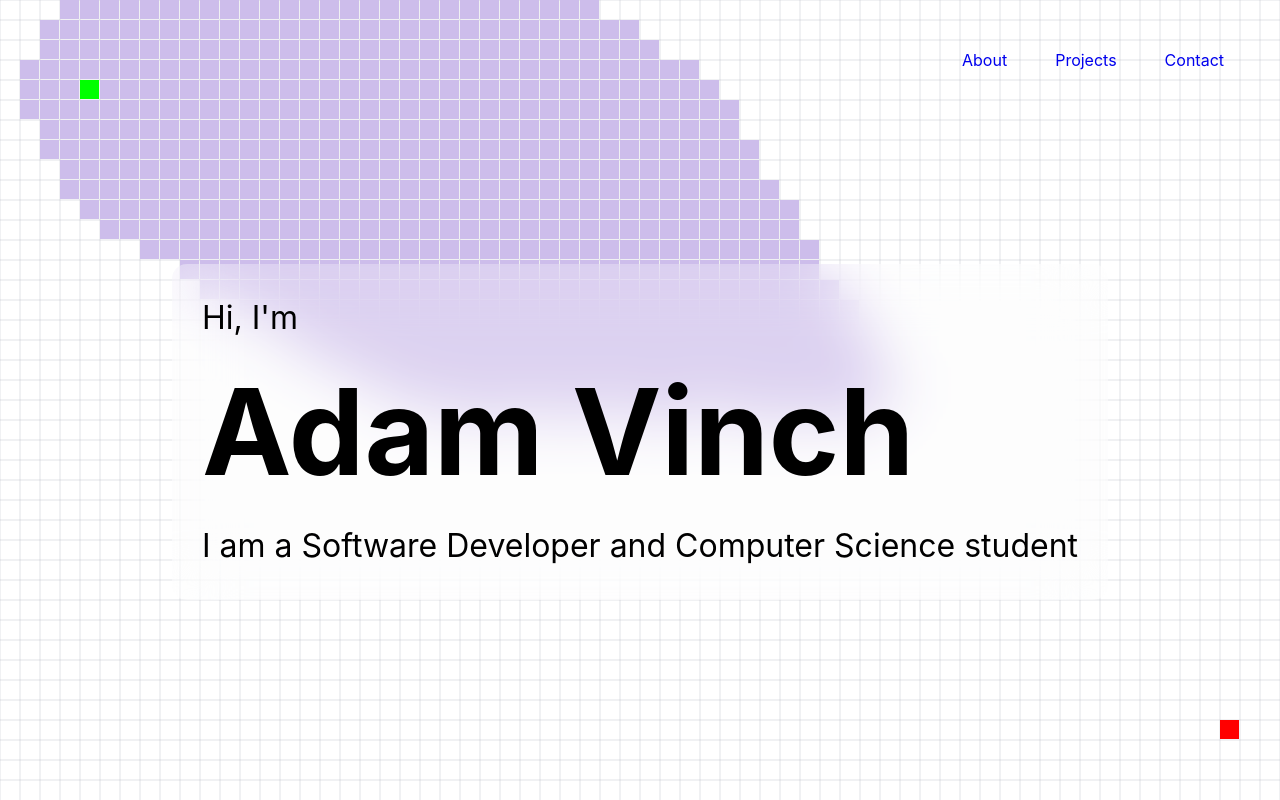
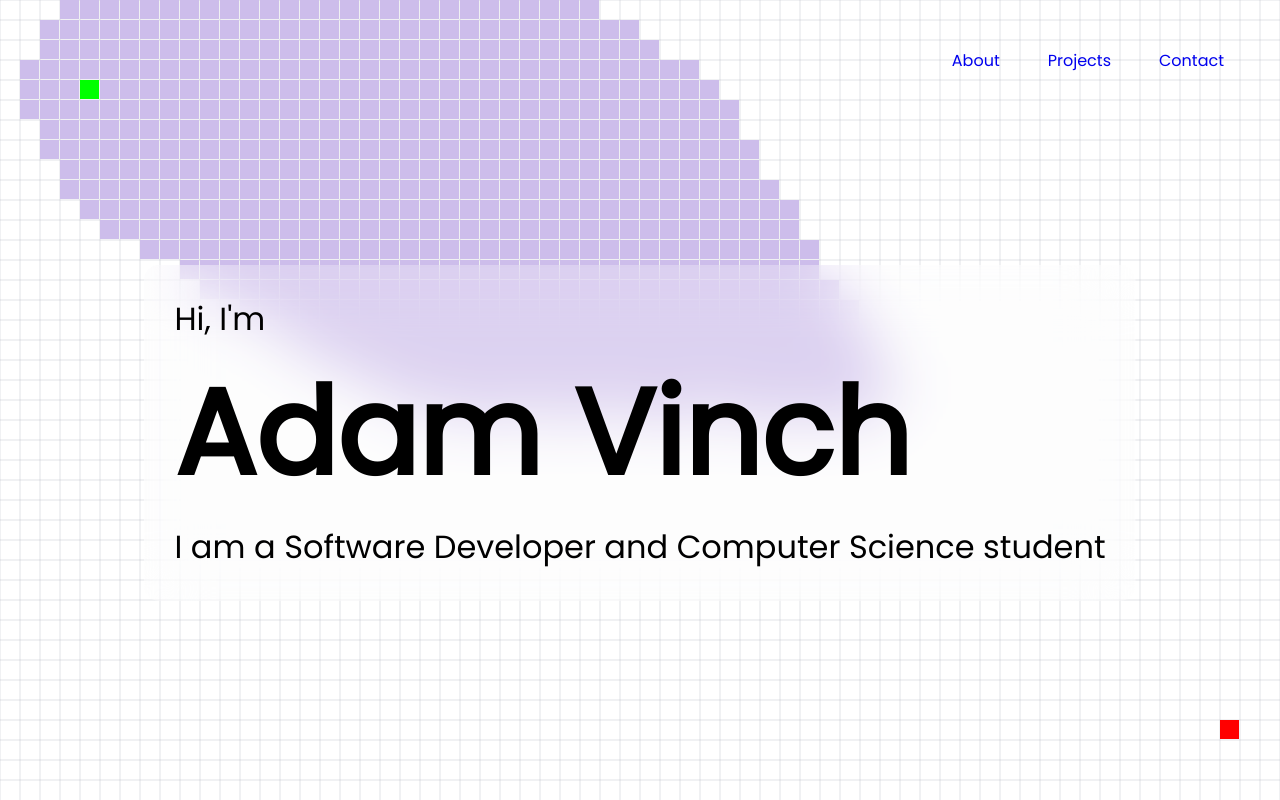
Before and after one commit to Adamv27/Portfolio, a React (Vite) app: page / in a window 1280 px wide. Built offline with nearby package versions, Linux system fonts and the light colour scheme.

Commit message:
Use poppins font

```diff
--- a/index.html
+++ b/index.html
@@ -4,6 +4,7 @@
 <head>
   <meta charset="UTF-8" />
   <link rel="icon" type="image/svg+xml" href="src/assets/logo.svg" />
+  <link href='https://fonts.googleapis.com/css?family=Poppins' rel='stylesheet'>
   <meta name="viewport" content="width=device-width, initial-scale=1.0" />
   <title>Adam Vinch</title>
 </head>
--- a/src/index.css
+++ b/src/index.css
@@ -1,17 +1,10 @@
 :root {
-  font-family: Inter, system-ui, Avenir, Helvetica, Arial, sans-serif;
-  line-height: 1.5;
-  font-weight: 400;
+  /*font-family: Inter, system-ui, Avenir, Helvetica, Arial, sans-serif; */
+  font-family: Poppins;
 
   color-scheme: light dark;
   color: rgba(255, 255, 255, 0.87);
   background-color: #242424;
-
-  font-synthesis: none;
-  text-rendering: optimizeLegibility;
-  -webkit-font-smoothing: antialiased;
-  -moz-osx-font-smoothing: grayscale;
-
 }
 
 @media (prefers-color-scheme: light) {
```
